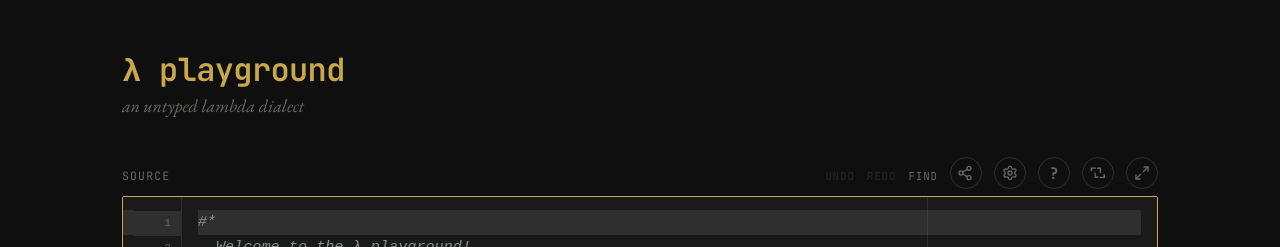
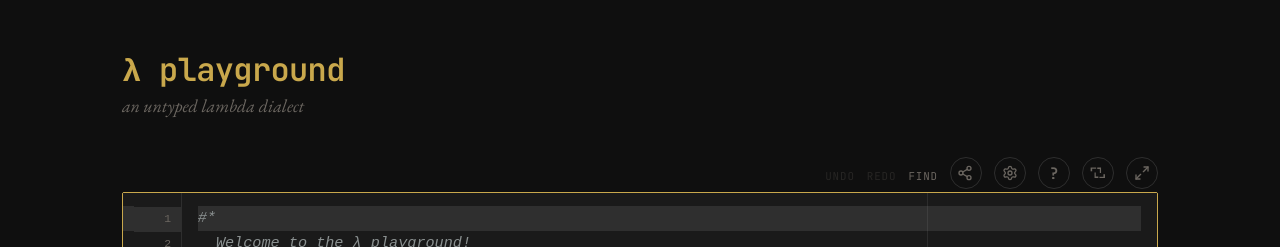
Before and after one commit to ezander/lambda_playground, a React (Vite) app: page / in a window 1280 px wide. Shown: the top 247 px of the page. Built offline with nearby package versions, Linux system fonts and the light colour scheme.

Commit message:
Remove editor label, tighten spacing above editor

```diff
--- a/src/App.css
+++ b/src/App.css
@@ -215,10 +215,9 @@ label {
 .editor-label-row {
   display: flex;
   align-items: baseline;
-  justify-content: space-between;
-  margin-bottom: 0.4rem;
+  justify-content: flex-end;
+  margin-bottom: 0.15rem;
 }
-.editor-label-row label { margin-bottom: 0; }
 
 .editor-meta {
   display: flex;
--- a/src/App.tsx
+++ b/src/App.tsx
@@ -113,7 +113,6 @@ function EditorHeaderBar({ cursorPos, canUndo, canRedo, onUndo, onRedo, onFind,
 }) {
   return (
     <div className="editor-label-row">
-      <label htmlFor="source">source</label>
       <span className="editor-meta">
         {cursorPos && <span className="cursor-pos">{cursorPos.line}:{cursorPos.col}</span>}
         <button className="clear-btn" tabIndex={-1} onClick={onUndo} disabled={!canUndo} title="Undo (Ctrl+Z)">undo</button>
```
